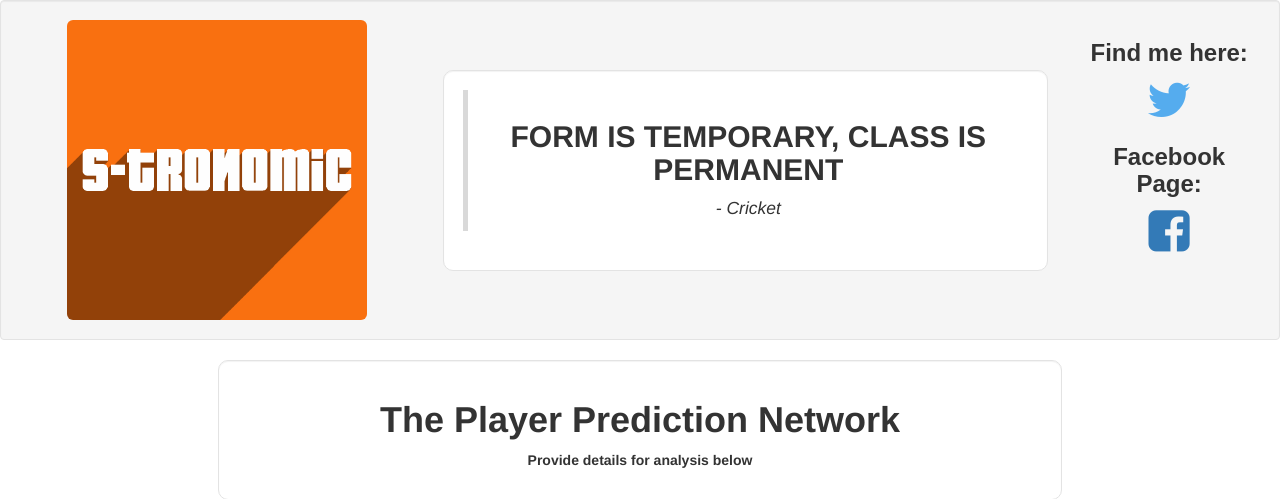
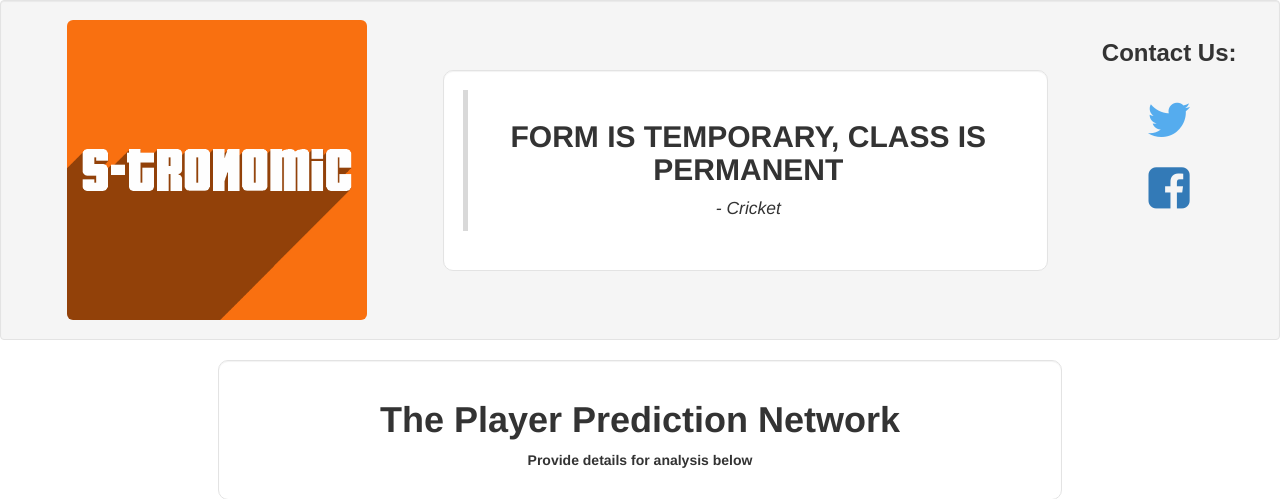
Before and after one commit to anuraj-18/performanceNET, a Flask app: page / in a window 1280 px wide. Shown: the top 499 px of the page. Run offline with Flask 2, Linux system fonts and the light colour scheme; some libraries are stand-ins or nearby versions.

Commit message:
Update playerrate.html

```diff
--- a/templates/playerrate.html
+++ b/templates/playerrate.html
@@ -50,9 +50,10 @@
 				</center>
 			</div>
 			<div class="col-md-2">
-			    <h3><center><b>Find me here:</b></center></h3>
+			    <h3><center><b>Contact Us:</b></center></h3>
+			    <br/>
 			    <a href="https://twitter.com/shubhamanuraj" target="_blank"><center><i class="fa fa-twitter" style="font-size:48px;color:#55ACEE"></i></center></a>
-			    <h3><center><b>Facebook Page:</b></center></h3>
+			    <br/>
 			    <a href="https://www.facebook.com/stronomic/" target="_blank"><center><i class="fa fa-facebook-square" style="font-size:48px"></i></center></a>
 			</div>
 		</div>
```
